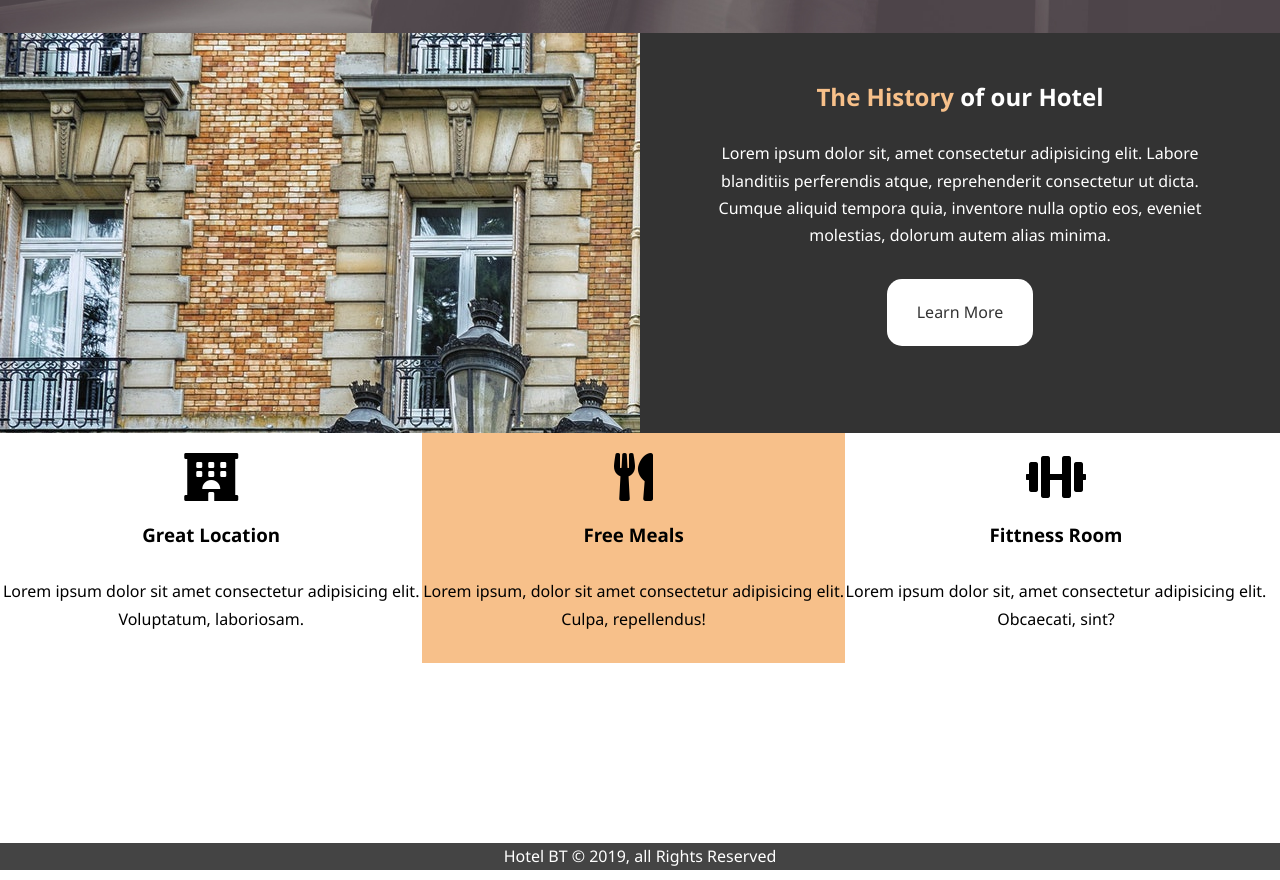
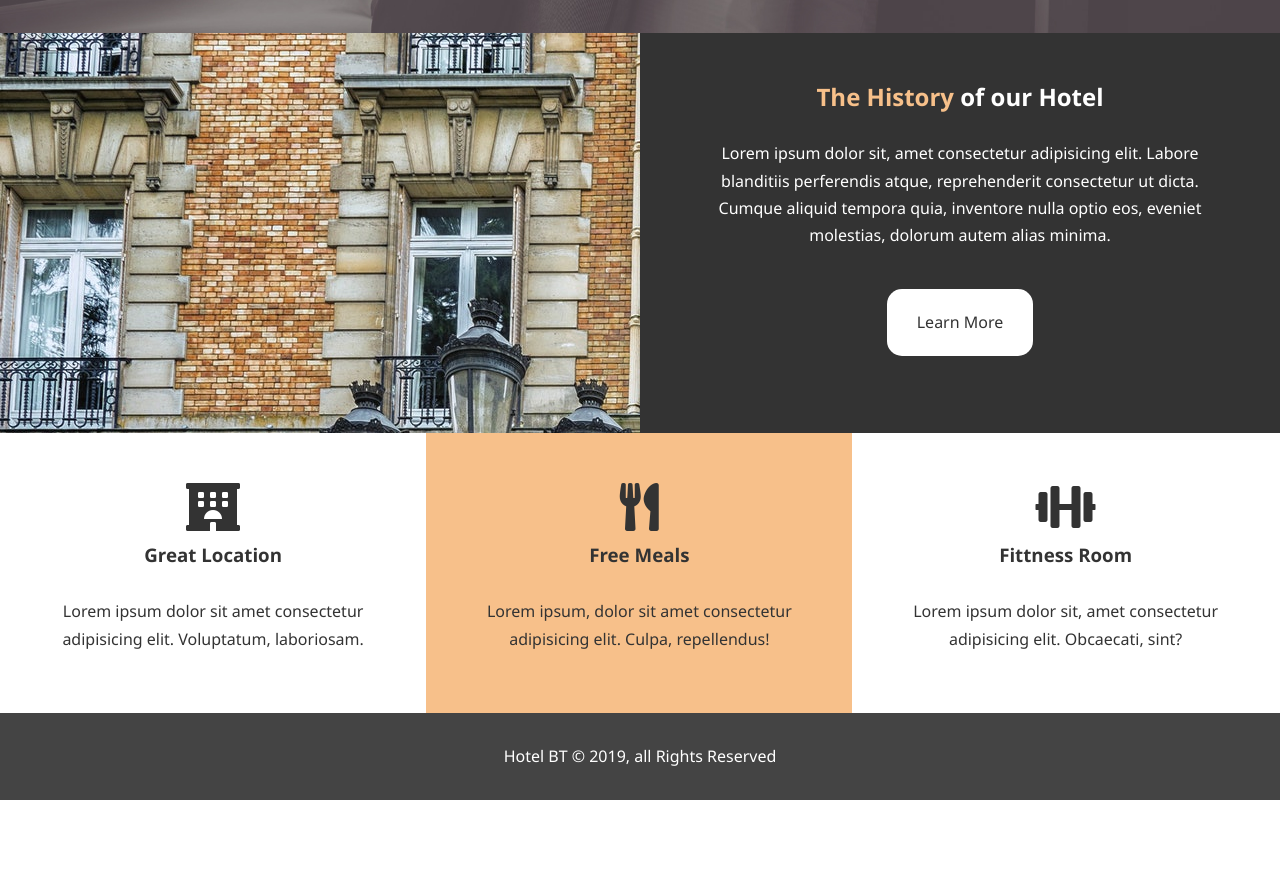
Before and after one commit to mxavier91/hotel-site, a plain HTML site: page index.html in a window 1280 px wide. Shown: the part 634-1514 px from the top of the page. After the commit the page ends 1434 px from the top, so only its background shows below. Drawn offline with Linux system fonts and the light colour scheme.

Commit message:
Added the footer and cleaned up some of the html  and css code, such as changing the classes in the three divs, and  and a new utiliy class 'bg-light'

```diff
--- a/css/style.css
+++ b/css/style.css
@@ -68,8 +68,18 @@ p {
   background: #f7c08a;
 }
 
+.bg-light {
+  background: #fff;
+  color: #333;
+}
+
 .bg-primary {
   background: #f7c08a;
+  color: #333;
+}
+
+.clr {
+  clear: both;
 }
 
 /* NavBar Styling */
@@ -155,44 +165,38 @@ p {
 }
 
 #info-section .info-content p {
-  padding-bottom: 20px;
+  padding-bottom: 30px;
 }
 
 /* Feature Section */
 
-#feature-section {
+/* #feature-section {
   height: 400px;
-}
+} */
 
 #feature-section .location {
   float: left;
-  width: 33%;
+  width: 33.3%;
   text-align: center;
-  padding-bottom: 20px;
+  padding: 50px;
 }
 
-#feature-section .meals {
+.box {
   float: left;
-  width: 33%;
+  width: 33.3%;
   text-align: center;
-  padding-bottom: 20px;
+  padding: 50px;
 }
 
-#feature-section .fitness {
-  float: left;
-  width: 33%;
-  text-align: center;
-  padding-bottom: 20px;
-}
-
-#feature-section .icons {
-  padding: 20px;
+.box i {
+  margin-bottom: 10px;
 }
 
 /* Footer Section */
 
-#footer {
+#main-footer {
+  text-align: center;
   background: #444;
   color: #fff;
-  text-align: center;
+  padding: 20px;
 }
--- a/index.html
+++ b/index.html
@@ -42,24 +42,26 @@
   </section>
 
   <section id="feature-section">
-    <div class="location">
+    <div class="box bg-light">
       <i class=" icons fas fa-hotel fa-3x"></i>
       <h3>Great Location</h3>
       <p>Lorem ipsum dolor sit amet consectetur adipisicing elit. Voluptatum, laboriosam.</p>
     </div>
-    <div class="meals bg-primary">
+    <div class="box bg-primary">
       <i class=" icons fas fa-utensils fa-3x"></i>
       <h3>Free Meals</h3>
       <p>Lorem ipsum, dolor sit amet consectetur adipisicing elit. Culpa, repellendus!</p>
     </div>
-    <div class="fitness">
+    <div class="box bg-light">
       <i class=" icons fas fa-dumbbell fa-3x"></i>
       <h3>Fittness Room</h3>
       <p>Lorem ipsum dolor sit, amet consectetur adipisicing elit. Obcaecati, sint?</p>
     </div>
   </section>
 
-  <footer id="footer">
+  <div class="clr"></div>
+
+  <footer id="main-footer">
     <p>Hotel BT &copy; 2019, all Rights Reserved</p>
   </footer>
 </body>
```
